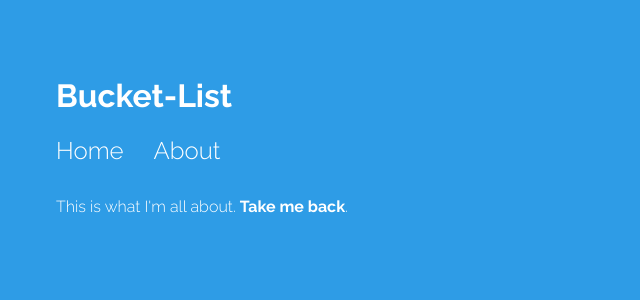
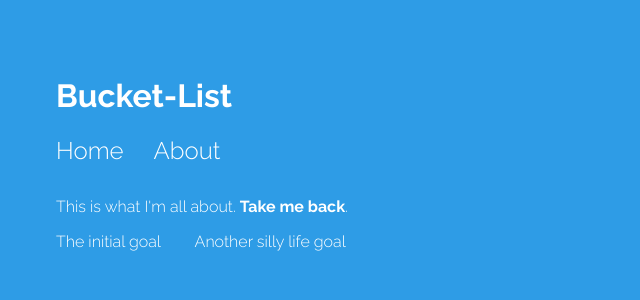
Before and after one commit to F8TGT/Bucket-List, an Angular app: page /about/48 in a window 1280 px wide. Shown: the top 300 px of the page, without its empty margins (0-640 px from the left). Built offline with nearby package versions, Linux system fonts and the light colour scheme.

Commit message:
-Added service file.

```diff
--- a/src/app/about/about.component.html
+++ b/src/app/about/about.component.html
@@ -1,3 +1,9 @@
 <p>
   This is what I'm all about. <a href="" (click)="sendMeHome()"><strong>Take me back</strong></a>.
 </p>
+
+<ul>
+  <li *ngFor="let goal of goals">
+    {{ goal }}
+  </li>
+</ul>
--- a/src/app/about/about.component.ts
+++ b/src/app/about/about.component.ts
@@ -1,19 +1,26 @@
 import {Component, OnInit} from '@angular/core';
 import {ActivatedRoute, Router } from "@angular/router";
+import {DataService} from "../data.service";
+import {NgForOf} from "@angular/common";
 
 @Component({
   selector: 'app-about',
   standalone: true,
-  imports: [],
+  imports: [
+    NgForOf
+  ],
   templateUrl: './about.component.html',
   styleUrl: './about.component.css'
 })
 export class AboutComponent implements OnInit {
-  constructor(private route: ActivatedRoute, private router: Router) {
+
+  goals:any;
+  constructor(private route: ActivatedRoute, private router: Router, private _data: DataService) {
     this.route.params.subscribe(res => console.log(res['id']));
   }
 
   ngOnInit(){
+    this._data.goal.subscribe(res => this.goals = res);
   }
 
   sendMeHome() {
--- /dev/null
+++ b/src/app/data.service.ts
@@ -0,0 +1,18 @@
+import { Injectable } from '@angular/core';
+import { BehaviorSubject } from 'rxjs';
+
+@Injectable({
+  providedIn: 'root'
+})
+export class DataService {
+
+  private goals = new BehaviorSubject<any>(['The initial goal', 'Another silly life goal']);
+  goal = this.goals.asObservable();
+
+  constructor() { }
+
+  changeGoal(goal:any) {
+    this.goals.next(goal);
+  }
+
+}
--- a/src/app/home/home.component.ts
+++ b/src/app/home/home.component.ts
@@ -2,6 +2,7 @@
 import {FormsModule} from "@angular/forms";
 import {CommonModule} from '@angular/common';
 import {trigger, style, transition, animate, keyframes, query, stagger} from '@angular/animations';
+import {DataService} from "../data.service";
 
 @Component({
   selector: 'app-home',
@@ -41,13 +42,16 @@
   itemCount: number = 0;
   btnText: string = 'Add an item';
   goalText: string = 'My first life goal';
-  goals: string[] = ['My first life goal', 'I want to climb a mountain', 'Go ice skiing'];
+  goals: string[] = [];
 
-  constructor() {
+  constructor(private _data: DataService) {
+
   }
 
   ngOnInit() {
+    this._data.goal.subscribe(res => this.goals = res);
     this.itemCount = this.goals.length;
+    this._data.changeGoal(this.goals);
   }
 
   addItem() {
@@ -55,10 +59,12 @@
       this.goals.push(this.goalText);
       this.goalText = '';
       this.itemCount = this.goals.length;
+      this._data.changeGoal(this.goals);
     }
   }
 
   removeItem(i: number) {
     this.goals.splice(i, 1);
+    this._data.changeGoal(this.goals);
   }
 }
```
Also changed, not shown: 1 other file (tests, documents, lock files or other folders).
